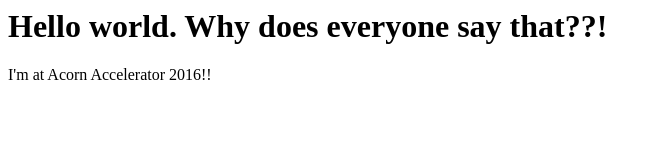
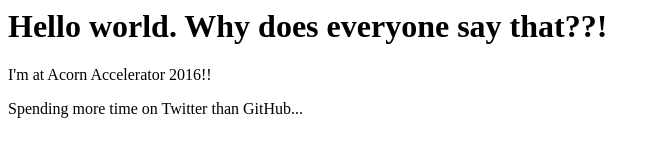
Before and after one commit to KatieJyemfa/katiejyemfa.github.io, a plain HTML site: page index.html in a window 1280 px wide. Shown: the whole page, without its empty margins (0-660 px from the left). Drawn offline with Linux system fonts and the light colour scheme.

Commit message:
Update index.html

```diff
--- a/index.html
+++ b/index.html
@@ -1,2 +1,3 @@
 <h1>Hello world. Why does everyone say that??!</h1>
 <p></p>I'm at Acorn Accelerator 2016!!</p>
+<p>Spending more time on Twitter than GitHub...</p>
```
